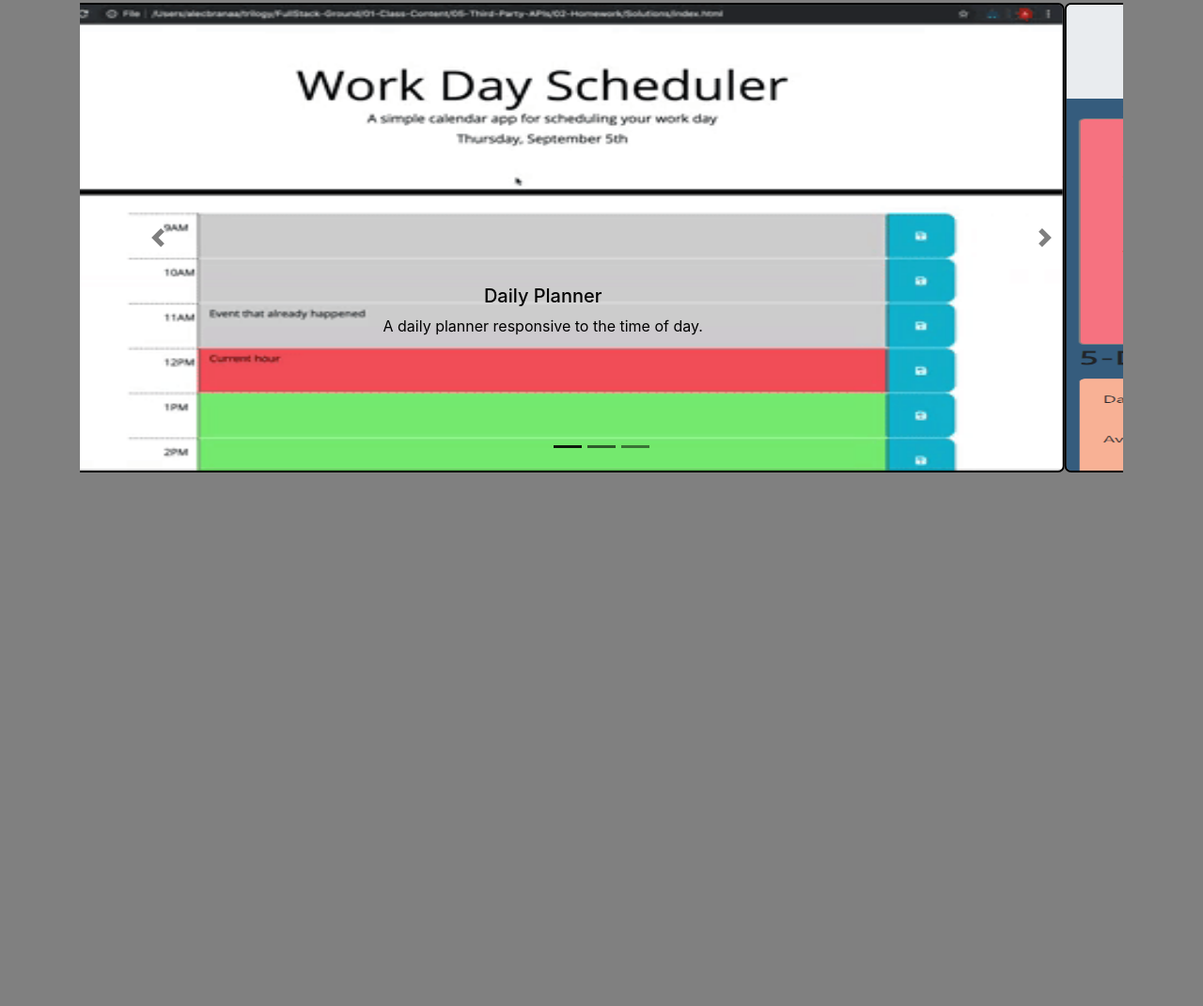
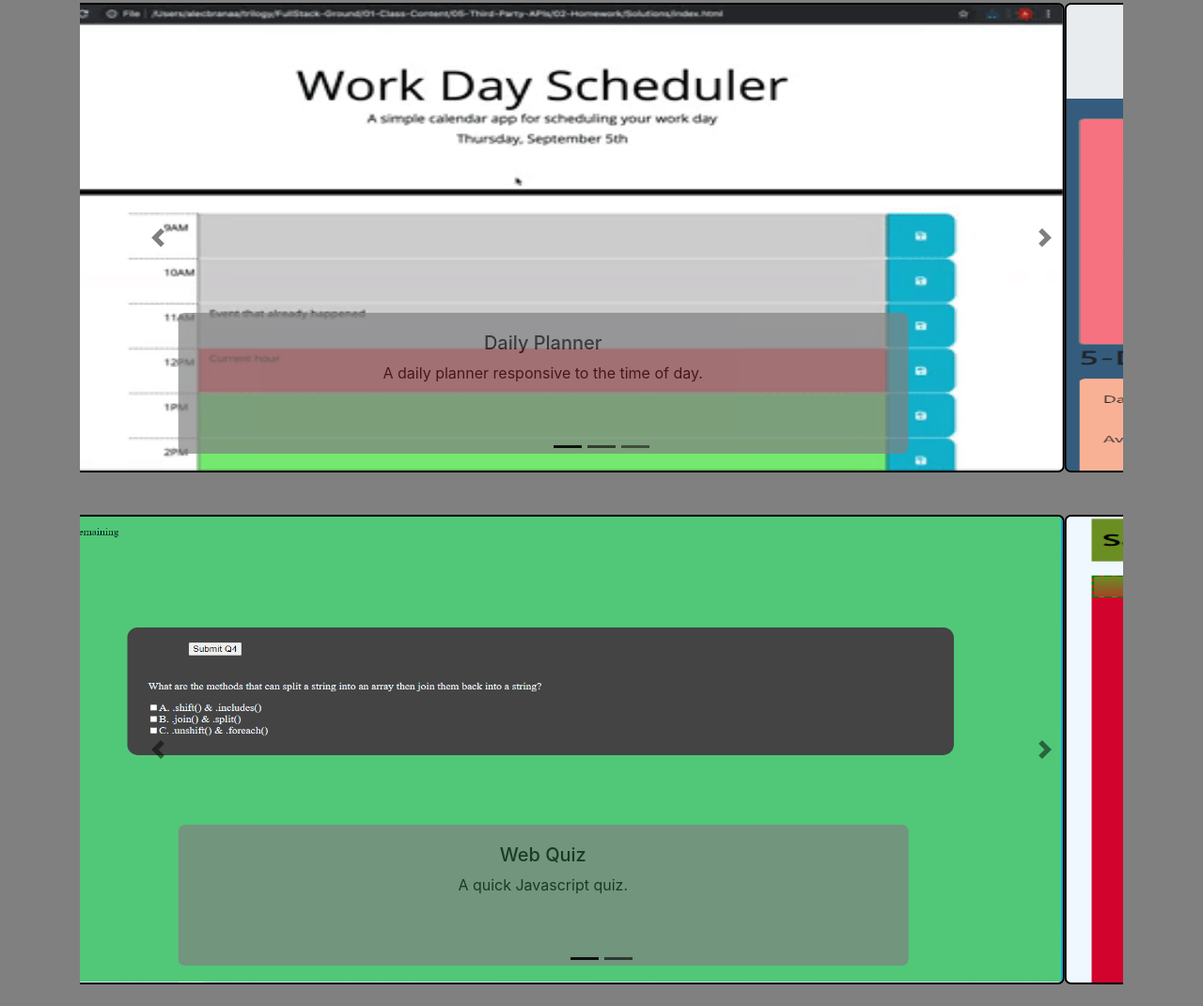
Before and after one commit to Sambalogna/portfolio_update, a plain HTML site: page index.html in a window 1280 px wide. Shown: the part 76-1147 px from the top of the page at 94% size. Before the commit the page ends 800 px from the top, so only its background shows below. Drawn offline with nearby package versions, Linux system fonts and the light colour scheme.

Commit message:
add carousels functioning on separate loops

```diff
--- a/assets/style.css
+++ b/assets/style.css
@@ -18,9 +18,14 @@ nav{
   }
   .carousel-caption {
     width: 70% !important;
-    height:40% !important;
-    /* vertical-align: middle !important; */
+    height:30% !important;
+    background-color: grey;
+    opacity: .7;
     color: black;
+    border-radius: 7px;
+}
+.carousel-caption:hover {
+    opacity: .9;
 }
 .carousel-control-next,
 .carousel-control-prev {
--- a/index.html
+++ b/index.html
@@ -87,21 +87,20 @@
                 </a>
               </div>
             </div>
-                <!-- <div class="col-sm-12 projectContainer">
-                  <div id="carouselExampleCaptions" class="carousel slide " data-ride="carousel">
+                <div class="col-sm-12 projectContainer">
+                  <div id="carouselExampleCaptions-2" class="carousel slide " data-ride="carousel">
                     <ol class="carousel-indicators">
                       <li data-target="#carouselExampleCaptions" data-slide-to="0" class="active"></li>
                       <li data-target="#carouselExampleCaptions" data-slide-to="1"></li>
-                      <li data-target="#carouselExampleCaptions" data-slide-to="2"></li>
                     </ol>
                     <div class="carousel-inner">
                       <div class="carousel-item active ">
-                        <a href="https://sambalogna.github.io/dailyPlanner/" target="_blank">
-                            <img src="./assets/images/05-third-party-apis-homework-demo.gif" class="d-block w-100 " alt="Daily Planner">
+                        <a href="https://sambalogna.github.io/webQuiz" target="_blank">
+                            <img src="./assets/images/webQuiz.PNG" class="d-block w-100 " alt="Daily Planner">
                         </a>
                         <div class="carousel-caption d-none d-md-block">
-                            <h5>Daily Planner</h5>
-                            <p>A daily planner responsive to the time of day.</p>
+                            <h5>Web Quiz</h5>
+                            <p>A quick Javascript quiz.</p>
                         </div>
                       </div>
                       <div class="carousel-item ">
@@ -110,22 +109,15 @@
                         </a>
                         <div class="carousel-caption d-none d-md-block">
                             <h5>My First Portfolio</h5>
-                            <p>Progress since last portfolio update.</p>
-                        </div>
-                      </div>
-                      <div class="carousel-item">
-                        <img src="./assets/images/random_password.PNG" class="d-block w-100 " alt="randomPassword">
-                        <div class="carousel-caption d-none d-md-block">
-                          <h5>Random Password</h5>
-                          <p>A random password generator.</p>
+                            <p>First Portfolio.</p>
                         </div>
                       </div>
                     </div>
-                    <a class="carousel-control-prev" href="#carouselExampleCaptions" role="button" data-slide="prev">
+                    <a class="carousel-control-prev" href="#carouselExampleCaptions-2" role="button" data-slide="prev">
                       <span class="carousel-control-prev-icon" aria-hidden="true"></span>
                       <span class="sr-only">Previous</span>
                     </a>
-                    <a class="carousel-control-next" href="#carouselExampleCaptions" role="button" data-slide="next">
+                    <a class="carousel-control-next" href="#carouselExampleCaptions-2" role="button" data-slide="next">
                       <span class="carousel-control-next-icon" aria-hidden="true"></span>
                       <span class="sr-only">Next</span>
                     </a>
@@ -134,11 +126,12 @@
 
           </div>
         </div>
-      </div> -->
+      </div>
 
     </main>
-    <footer></footer>
+    <footer>
 
+    </footer>
 
 
 <script src="https://cdnjs.cloudflare.com/ajax/libs/jquery/3.5.1/jquery.min.js"></script>
```
